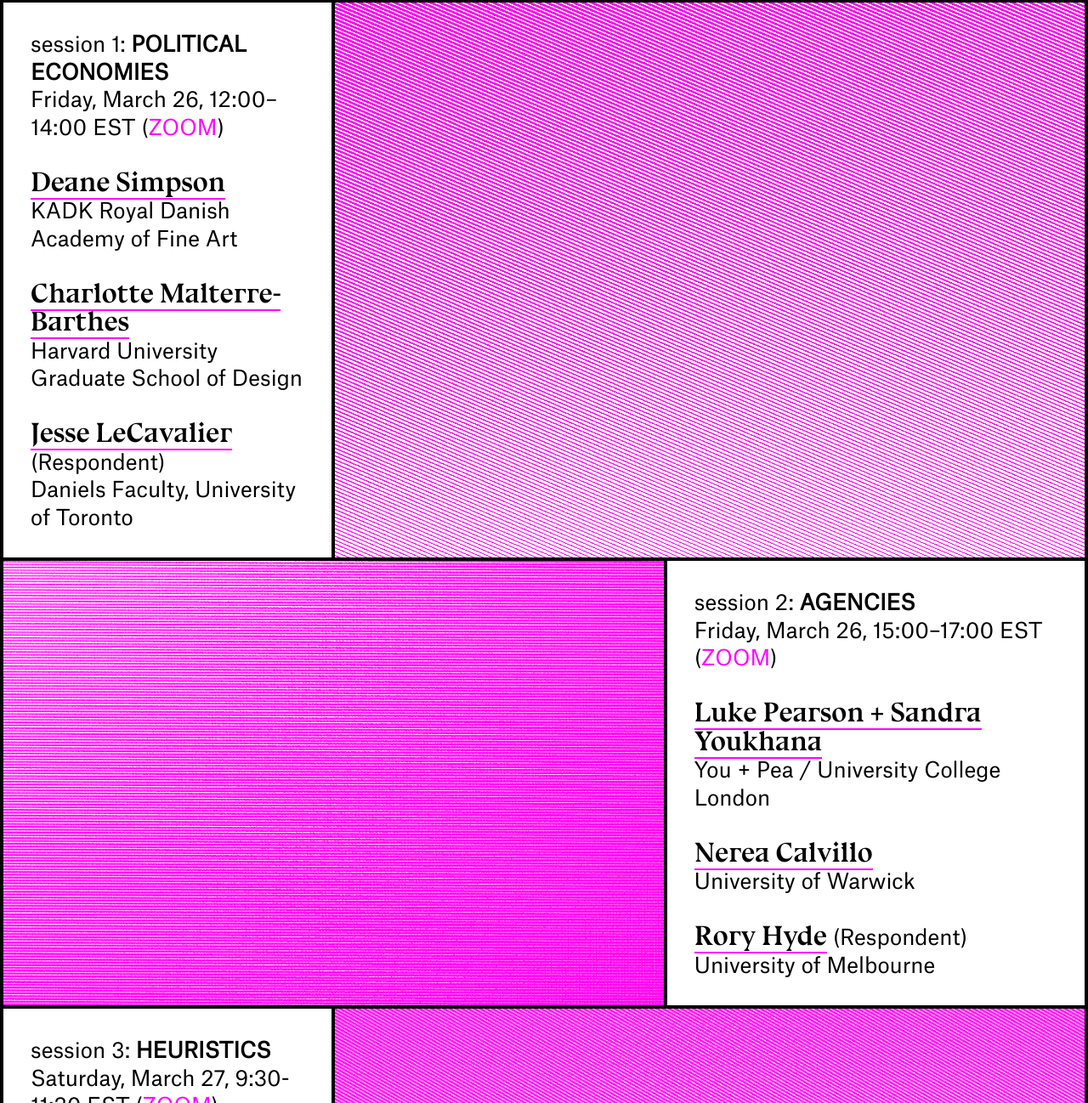
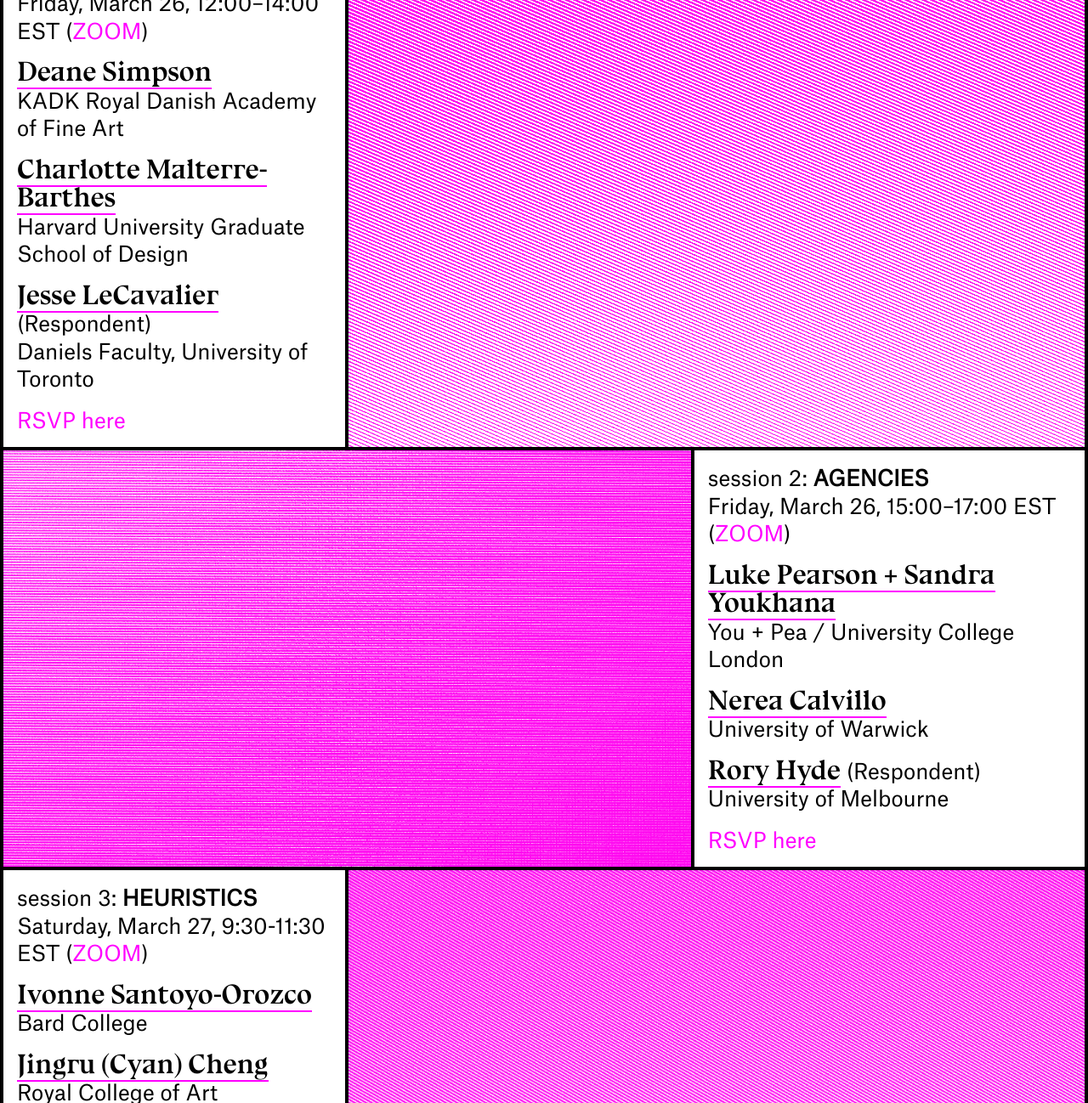
Before and after one commit to alisq/graphic-content, a website: page index.html in a window 1280 px wide. Shown: the part 1502-2800 px from the top of the page at 85% size. Drawn offline with nearby package versions, Linux system fonts and the light colour scheme; some packages are replaced by stand-ins of ours; a script that the page names is missing.

Commit message:
added zoom links

```diff
--- a/index.html
+++ b/index.html
@@ -96,20 +96,27 @@
         </div>
 
         <div class="grid-item" id="poltical_economies">
+            <div>
             <p>
             session 1: <strong>POLITICAL ECONOMIES</strong><br />
-Friday, March 26, 12:00–14:00 EST (<a target="_blank" href="https://us02web.zoom.us/meeting/register/tZwvceiurDgpHNwgiS7kwXYYNG9qkRE9QsB6">ZOOM</a>)<br />
-<br />
+Friday, March 26, 12:00–14:00 EST (<a target="_blank" href="https://us02web.zoom.us/meeting/register/tZwvceiurDgpHNwgiS7kwXYYNG9qkRE9QsB6">ZOOM</a>)
+            </p>
+            <p>
 <span class="name" data-session="#session-1" data-bio="Deane Simpson is professor of architecture, urbanism and urban planning at the Royal Danish Academy, Copenhagen where he leads the masters program Urbanism and Societal Change. Educated at Columbia University and ETH Zürich, he previously practiced with Diller + Scofidio; and taught at the AA London, BAS, and the ETH. His research addresses contemporary urban and architectural conditions, exploring themes such as: the spatial transformations of Nordic welfare systems; social and environmental sustainability within urban and regional settings; the urban implications of demographic transformation; and problems related to the securitization of public space. Common to this work is the analytical and communicative role drawing plays. He is author of <em>Young-Old: Urban Utopias of an Aging Society</em> (2015); and co-editor of <em>The City between Freedom and Security</em> (2017); <em>Forming Welfare</em> (2017); and <em>Atlas of the Copenhagens</em> (2018).">Deane Simpson</span> <br />
-KADK Royal Danish Academy of Fine Art<br />
-<br />
+KADK Royal Danish Academy of Fine Art
+</p>
+<p>
 <span class="name" data-session="#session-1" data-bio="Malterre-Barthes is an architect, urban designer, and Assistant Professor of Urban Design at Harvard Graduate School of Design. Principal of the urban design agency OMNIBUS, she directed the MAS Urban Design at the Chair of Marc Angélil until 2019 and holds a PhD from ETHZ on the effects of the political economy of commodities on the built environment, case study Egypt. She co-authored <em>Eileen Gray: A House under the Sun</em> (Nobrow),  <em>Some Haunted Spaces in Singapore</em> (Edition Patrick Frey) and <em>Housing Cairo: The <s>Informal</s> Response</em> (Ruby Press). She is a founding member of the Parity Group and Parity Front, networks dedicated to improving equity in architecture. ">Charlotte Malterre-Barthes</span> <br />
-Harvard University Graduate School of Design<br />
-<br />
+Harvard University Graduate School of Design
+</p>
+<p>
 <span class="name" data-session="#session-1" data-bio="Jesse LeCavalier is a designer, writer, and educator whose work explores the architectural and urban implications of contemporary logistics. He is the author of <em>The Rule of Logistics: Walmart and the Architecture of Fulfillment</em> (University of Minnesota Press, 2016).<br ><br />He is associate professor of architecture at the Daniels Faculty of Architecture at the University of Toronto and was recently the Daniel Rose Visiting Assistant Professor at the Yale School of Architecture. ">Jesse LeCavalier</span> (Respondent)<br />
 Daniels Faculty, University of Toronto
 </p>
-
+<p>
+    <a target="_blank" href="https://us02web.zoom.us/meeting/register/tZwvceiurDgpHNwgiS7kwXYYNG9qkRE9QsB6">RSVP here</a>
+</p>
+</div>
         </div>
 
 
@@ -120,59 +127,83 @@
         <div class="grid-item  grid-span-2-start grid-height-2 bg bg5" id="session-2"></div>
 
         <div class="grid-item" id="agencies">
+            <div>
             <p>
             session 2: <strong>AGENCIES</strong><br />
-Friday, March 26, 15:00–17:00 EST (<a href="https://us02web.zoom.us/meeting/register/tZYsdemrqDgsH9M6dX8nzPcMkua6g06r1QpR" target="_blank">ZOOM</a>)<br />
-<br/>
+Friday, March 26, 15:00–17:00 EST (<a href="https://us02web.zoom.us/meeting/register/tZYsdemrqDgsH9M6dX8nzPcMkua6g06r1QpR" target="_blank">ZOOM</a>)
+            </p>
+            <p>
 <span class="name" data-session="#session-2" data-bio="Sandra Youkhana and Luke Caspar Pearson are the founders of You+Pea, an architectural design studio based in London. You+Pea’s work explores the integration of videogame technologies into architectural design, leading conversations on how games can engage new participants in the design of cities. Sandra and Luke lead the Videogame Urbanism studio at the Bartlett School of Architecture, UCL, where they use game technologies in the development of speculative urban design projects. Their recent videogame-integrated architectural commissions include Playing the Picturesque for the Royal Institute of British Architects and <em>The London Developers Toolkit 2.0</em> for Architekturmuseum der Tum, München, Germany. They have lectured internationally and written about the relationship between architecture and games for publications such as <em>Volume</em>, <em>eflux Architecture</em>, <em>Thresholds</em> and <em>Architectural Design</em>. Current projects include <em>The Videogame Atlas</em>, a monograph examining the architecture of commercial game worlds and consultancy roles with cultural institutions and game developers. ">Luke Pearson + Sandra Youkhana </span><br />
-You + Pea / University College London<br />
-<br />
+You + Pea / University College London
+</p>
+<p>
 <span class="name" data-session="#session-2" data-bio="Nerea Calvillo (she/her) is an architect and researcher, based at the Centre for Interdisciplinary Methodologies (Warwick), co-director of spatial design office <em>C+ arquitectas</em> and funder of <em>In the Air</em>, an ongoing collaborative project to sense the air(pollution). She works at the intersection between architecture, feminist technoscience and environmental studies, and her current research is on toxic politics, pollen, atmospheres and queer urban political ecologies. She is currently working on the book manuscript <em>Aeropolis</em>. ">Nerea Calvillo</span><br />
-University of Warwick<br />
-<br />
+University of Warwick
+</p>
+<p>
 <span class="name" data-session="#session-2" data-bio="Dr Rory Hyde is a designer, curator, educator and writer based in Melbourne. His work is focused on new forms of design practice for the public good, and redefining the role of the architect today.
 Hyde is Associate Professor of Architecture (Curatorial Design and Practice) at the University of Melbourne, and Design Advocate for the Mayor of London. From 2013 to 2020 he was the Curator of Contemporary Architecture and Urbanism at the Victoria and Albert Museum.
 His writing on architecture and the future of design practice has been featured in various newspapers and journals including <em>The Economist</em>, <em>The Guardian</em>, <em>Harvard Design Magazine</em>, <em>Domus</em>, and <em>Icon</em>. He is the author of <em>Future Practice: Conversations from the Edge of Architecture</em> (2012) and co-editor of <em>Architects After Architecture: Alternative Pathways for Practice</em> (2021).
 ">Rory Hyde</span> (Respondent) <br />
 University of Melbourne
 </p>
-        </div>
+<p><a href="https://us02web.zoom.us/meeting/register/tZYsdemrqDgsH9M6dX8nzPcMkua6g06r1QpR" target="_blank">RSVP here</a></p>
+</div>
+</div>
 
         <div class="grid-item" id="heuristics">
+            <div>
             <p>
             session 3: <strong>HEURISTICS</strong><br />
-Saturday, March 27, 9:30-11:30 EST (<a href="https://us02web.zoom.us/meeting/register/tZAkf-usrzwsEtVCsMcqazGaSfYinknyPp06" target="_blank">ZOOM</a>)<br />
-<br />
+Saturday, March 27, 9:30-11:30 EST (<a href="https://us02web.zoom.us/meeting/register/tZAkf-usrzwsEtVCsMcqazGaSfYinknyPp06" target="_blank">ZOOM</a>)
+            </p>
+            <p>
 <span class="name" data-session="#session-3" data-bio="">Ivonne Santoyo-Orozco</span><br />
-Bard College<br />
-<br />
+Bard College
+            </p>
+            <p>
 <span class="name" data-session="#session-3" data-bio="Jingru (Cyan) Cheng is a transdisciplinary design researcher, whose practice does not dwell on a defined subject matter, but rather meandering through architecture, anthropology and art. The wide-ranging themes include, non-canonical histories and socio-spatial models, diverse ways of cultural knowing and being, aesthetic agency, and modes of co-existence and affinity between human and non-human. Cyan is currently a studio tutor in MA Architecture (ADS7) and researcher of the Laboratory for Design & Machine Learning at the Royal College of Art (RCA). She holds a PhD by Design and an M.Phil Projective Cities from the Architectural Association (AA) in London, and was the co-director of AA Wuhan Visiting School 2015-17. Her work received commendations by the RIBA President’s Awards for Research from the Royal Institute of British Architects, in 2018 and 2020, respectively, and has been exhibited at <em>Critical Zones: Observatories for Earthly Politics</em> (2020-21), <em>Seoul Biennale of Architecture and Urbanism</em> (2019), <em>Venice Architecture Biennale</em> (2018) and <em>Beijing Design Week</em> (2016 & 2015), among others.">Jingru (Cyan) Cheng</span><br />
-Royal College of Art <br />
-<br />
+Royal College of Art
+            </p>
+
+                <p>
 <span class="name" data-session="#session-3" data-bio="Marina Otero Verzier is an architect based in Rotterdam. She is Director of Research at Het Nieuwe Instituut (HNI) and head of the Social Design MA at Design Academy Eindhoven. Previously, Otero was Director of Global Network Programming at Studio-X in New York. In 2018, she was Curator of WORK, BODY, LEISURE, the Dutch Pavilion at the 16th Venice International Architecture Biennale. With the After Belonging Agency, she was Chief Curator of the Oslo Architecture Triennale 2016. Currently, she is one of the curators of the 13th Shanghai Art Biennial. Otero has edited books such as <em>More-than-Human</em> (2020), <em>Architecture of Appropriation</em> (2019), <em>Work, Body, Leisure</em> (2018) and <em>After Belonging</em> (2016). She studied at TU Delft and ETSA Madrid and Columbia University GSAPP. In 2016, she received her PhD at ETSA Madrid.
 
     ">Marina Otero</span> (Respondent) <br />
 Design Academy Eindhoven
 </p>
+<p>
+    <a href="https://us02web.zoom.us/meeting/register/tZAkf-usrzwsEtVCsMcqazGaSfYinknyPp06" target="_blank">RSVP here</a>
+</p>
+</div>
         </div>
 
         <div class="grid-item grid-span-2-end grid-height-2 bg bg6" id="session-3"></div>
         <div class="grid-item grid-span-2-start grid-height-2 bg bg2" id="session-4"></div>
         <div class="grid-item" id="geographies">
+            <div>
             <p>
             session 4:  <strong>GEOGRAPHIIES</strong><br />
 Saturday, March 27, 12:00-14:00 EST (<a href="https://us02web.zoom.us/meeting/register/tZ0vduCprDwoG9EGbMcI7FSyqE4DBAUU3OIT" target="_blank">ZOOM</a>)<br />
-<br />
+            </p>
+            <p>
 <span class="name" data-session="#session-4" data-bio="Nishat Awan’s research focuses on the intersection of geopolitics and space, including questions related to diasporas, migration and border regimes. She is interested in modes of spatial representation, particularly in relation to the digital and the limits of witnessing as a form of ethical engagement with distant places. Currently, she leads the project, Topological Atlas, which aims to produce visual counter-geographies of the fragile movements of migrants as they encounter the security apparatus of the border. She is Senior Research Fellow at the Borders & Territories group at the Faculty of Architecture, TU Delft. Her book, <em<Diasporic Agencies</em> (Routledge, 2016) addressed the subject of how architecture and urbanism can respond to the consequences of increasing migration. She has also addressed alternative modes of architectural production in the co-authored book <em>Spatial Agency</em> (Routledge, 2011) and the co-edited book <em>Trans-Local-Act</em> (aaa-peprav, 2011). ">Nishat Awan</span><br>
-Delft University of Technology<br />
-<br />
+Delft University of Technology
+</p>
+<p>
 <span class="name" data-session="#session-4" data-bio="Dr. Ghazal Jafari is an award-winning designer, spatial historian, and territorial scholar in exile,  originally trained as an architect and urban designer. Her research focuses on spatial and  environmental justice, racialized geographies, infrastructures of domination, feminist theories,  immigrant narratives, and non-Western spatial discourses. Originally of Persian and Azeri  descent and currently living in the United States, Dr. Jafari is the founding director of MIYAN  RUDAN (‘Between Rivers’), a territorial initiative based in the river systems of Karun, Karkheh,  Tigris, and Euphrates in borderlands of Iran and Iraq. Methodically, her work is invested in  creative countermaps and counternarratives in multimedia format, with attention to time-tested,  situated, sensorial knowledge of landscapes. Dr. Jafari is a founding director of OPEN  SYSTEMS / Landscape Infrastructure Lab. Her recent publications include <em>THE QUINO  CODEX: 500 Years of Resistance & Resurgence</em> (ORO Editions, 2021), “NO DESIGN ON  STOLEN LAND” <em>Architectural Design 90</em> (2020), <em>THE MISSING 400: On the Erasure of Women  from the Urban Environment</em> (2018), and <em>NEW GEOGRAPHIES 09: Posthuman</em> (2018). She is  currently an Assistant Professor of Landscape Architecture at University of Virginia. She left Iran  in 2007 in a mass exodus of Iranian youth.">Ghazal Jafari</span><br />
-University of Virginia<br />
-<br />
+University of Virginia
+</p>
+<p>
 <span class="name" data-session="#session-4" data-bio="">Janette Kim</span> (Respondent) <br />
 California College of Art
 </p>
+<p>
+    <p>
+        <a href="https://us02web.zoom.us/meeting/register/tZ0vduCprDwoG9EGbMcI7FSyqE4DBAUU3OIT" target="_blank">RSVP here</a>
+</p>
         </div>
+    </div>
 
         <div class="grid-item">
             <h4>Organized by Jesse LeCavalier with production
--- a/sass/_typography.scss
+++ b/sass/_typography.scss
@@ -93,9 +93,16 @@
  }
 
  p {
-      padding:2rem;
+      padding:0.5rem 1rem;
  }
 
+ p:first-child {
+      margin-top:0.5rem;
+ }
+
+ p:last-child {
+      margin-bottom:0.5rem
+ }
 
  @media (max-width:1000px) {
 
```
Also changed, not shown: css/style.css.
